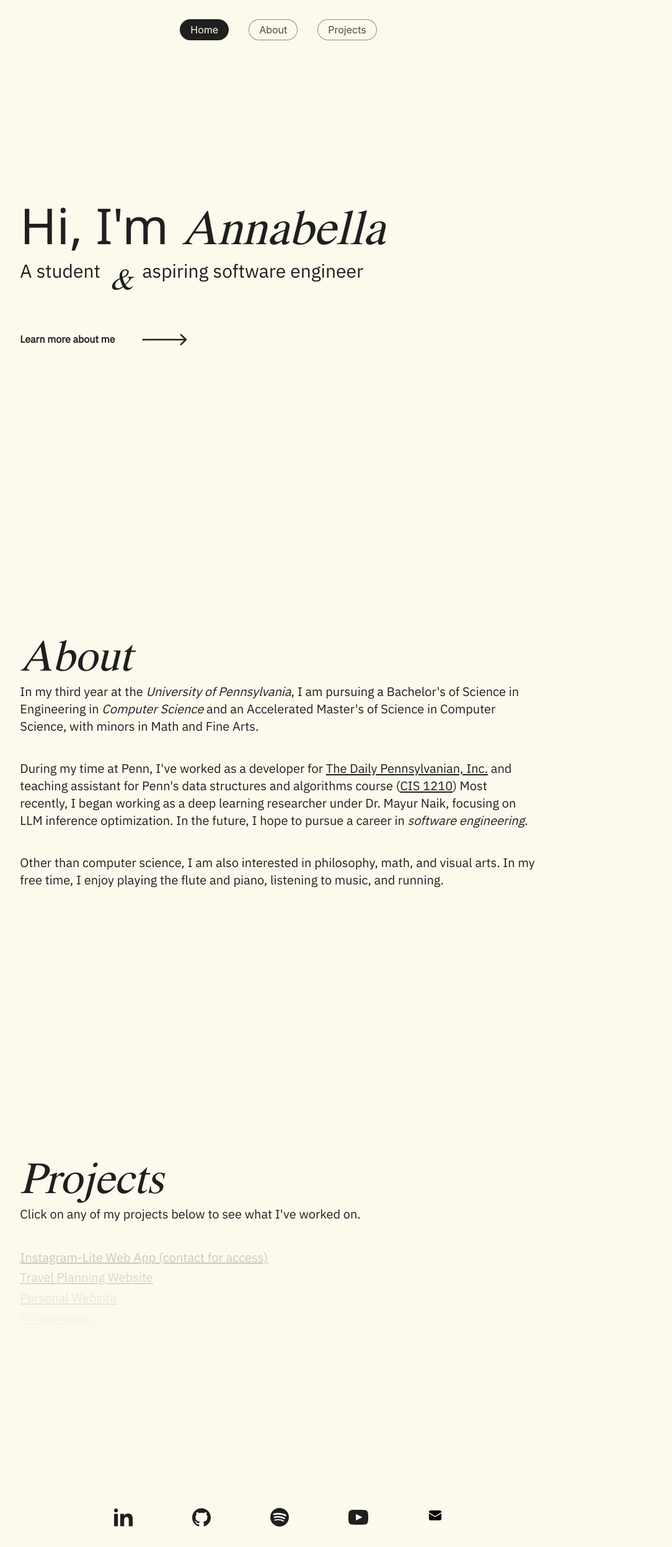
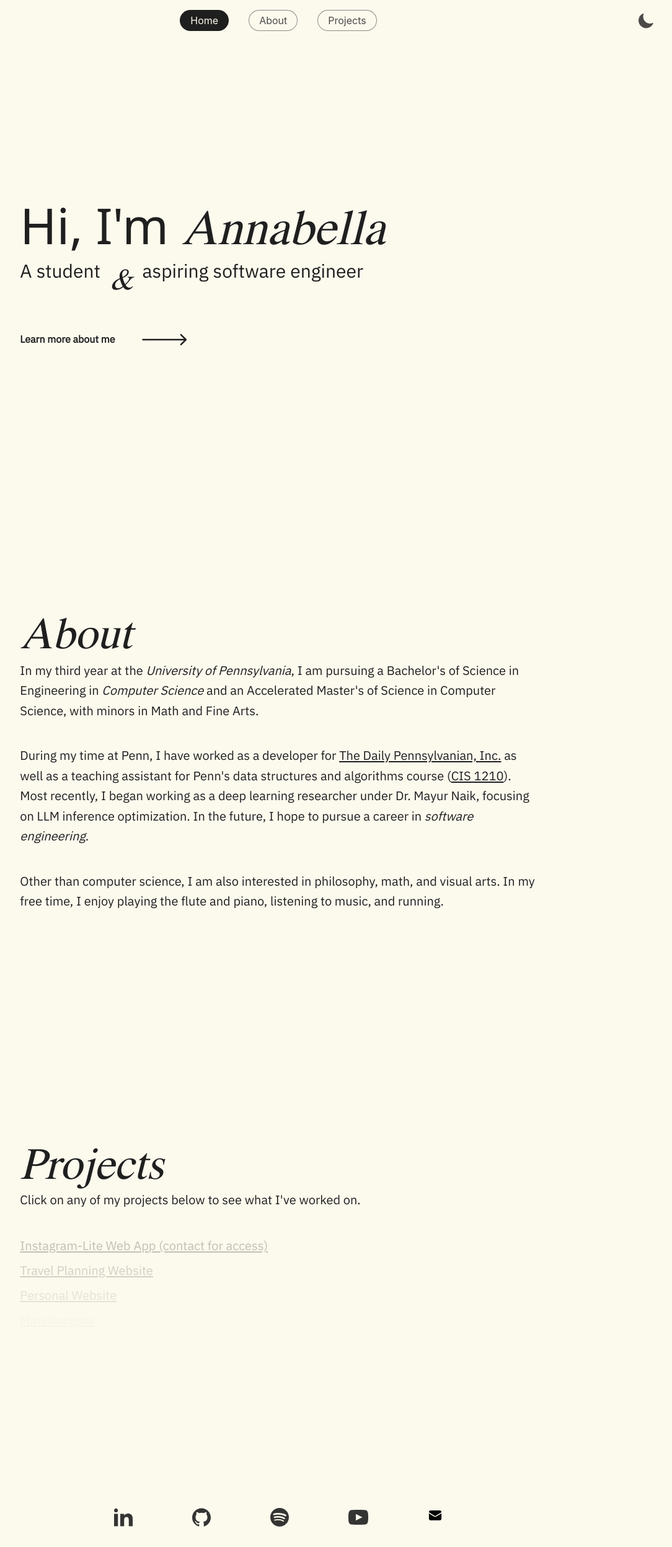
Before and after one commit to annabellatian/annabellatian.github.io, a React (Create React App) app: page /#home in a window 1280 px wide. Shown: the whole page at 62% size, without its empty margins (191-1275 px from the left). Built offline with nearby package versions, Linux system fonts and the light colour scheme; a web font is replaced by a local one.

Commit message:
added dark mode

```diff
--- a/src/components/Animate/magnetic.jsx
+++ b/src/components/Animate/magnetic.jsx
@@ -27,7 +27,7 @@ export default function Magnetic({ children }) {
             onMouseMove={onMouseMove}
             onMouseLeave={onMouseLeave}
             animate={{ x, y }}
-            transition={{ type: 'spring', stiffness: 180, damping: 15}}
+            transition={{ type: 'spring', stiffness: 150, damping: 15}}
         >
             {
                 children
--- a/src/components/Navbar/Navbar.css
+++ b/src/components/Navbar/Navbar.css
@@ -7,18 +7,22 @@
 
 @layer components {
   .nav-button {
-    @apply transition ease-in-out delay-75 bg-offWhite hover:bg-lightBlue hover:text-offWhite hover:border-lightBlue rounded-full text-darkGray border border-darkGray py-1 px-4 border-opacity-50 text-opacity-80;
+    @apply transition ease-in-out delay-75 bg-offWhite hover:bg-lightBlue hover:text-offWhite hover:border-lightBlue rounded-full text-darkGray border border-darkGray py-1 px-4 border-opacity-50 text-opacity-80 dark:bg-darkBlue dark:border-offWhite dark:text-offWhite dark:border-opacity-50 dark:text-opacity-80;
+  }
+  .active {
+    @apply bg-darkGray text-offWhite dark:bg-offWhite dark:text-darkGray;
   }
 }
 
-.active {
+/* .active {
   background-color: rgb(31,31,31);
-  /* background-color: '#1F1F1F'; */
   color: rgb(252,249,237);
 }
 
-/* :target {
-  background: rgb(205, 35, 35);
+@media (prefers-color-scheme: dark) {
+  .active {
+    background-color: #282853;
+  }
 } */
 
 .header {
@@ -54,7 +58,6 @@
 .navbtnlink {
     display: flex;
     border-radius: 4px;
-    /* background: #E8F0FF; */
     padding: 2rem 10%;
     color: #000000;
     outline: none;
@@ -86,7 +89,6 @@
       width: 0;
       height: calc(100vh - 60px);
       transition: all 0.3s ease-in;
-      /* overflow: hidden; */
     }
 
     .nav-elements.active {
--- a/src/components/Navbar/Navbar.js
+++ b/src/components/Navbar/Navbar.js
@@ -1,20 +1,18 @@
+'use client';
 import React from 'react';
 import icon from './icon.png';
-import { useState } from 'react';
+import { useState, useEffect } from 'react';
 import { Link } from 'react-router-dom';
 import './Navbar.css';
-
-// function scrolleAlt(id) {
-// document.getElementById(id).scrollIntoView({
-//     behavior: 'smooth'
-// })
-// }
+import '../../index.css';
+import Magnetic from '../Animate/magnetic';
 
 const Navbar = () => {
-    const [showNavbar, setShowNavbar] = useState(false)
-    const handleShowNavbar = () => {
-        setShowNavbar(!showNavbar)
-    }
+    // const [showNavbar, setShowNavbar] = useState(false)
+    // const handleShowNavbar = () => {
+    //     setShowNavbar(!showNavbar)
+    // }
+
     const scrolle = (id) => {
         const element = document.getElementById(id);
         if (element) {
@@ -26,15 +24,32 @@ const Navbar = () => {
         }
     }
 
+    useEffect(() => {
+        const theme = localStorage.getItem('theme');
+        if (theme === 'dark') {
+          document.documentElement.classList.add('dark');
+        }
+      }, []);
+
+      const toggleTheme = () => {
+        if (document.documentElement.classList.contains('dark')) {
+          document.documentElement.classList.remove('dark');
+          localStorage.setItem('theme', 'light');
+        } else {
+          document.documentElement.classList.add('dark');
+          localStorage.setItem('theme', 'dark');
+        }
+      }
+
+
     return (
-        <div>
-
-            <div className='overflow-hidden fixed top-0 w-full h-16 items-center flex justify-center space-x-4 text-textColor min-w-[300px] my-4'>
+        <div className='flex overflow-hidden fixed top-0 w-full h-16 justify-center'>
+            <div className='relative items-center justify-center space-x-4 text-textColor min-w-[300px] my-4'>
                 {/* <div class={`${showNavbar && 'active'}`}> */}
                     <ul className='justify-between flex list-none space-x-8'>
                         <li>
                             <Link to="#home">
-                                <button onClick={() => scrolle('home')}><div className='active nav-button' id="home-button">Home</div></button>
+                                <button onClick={() => scrolle('home')}><div className='nav-button' id="home-button">Home</div></button>
                             </Link>
                         </li>
                         <li>
@@ -52,9 +67,20 @@ const Navbar = () => {
                                 <button onClick={() => scrolle('blog')}><div className='nav-button'>Blog</div></button>
                             </Link>
                         </li> */}
+
                     </ul>
                 {/* </div> */}
             </div>
+            <div className="absolute right-0 top-0 bottom-0 my-auto pt-1 px-4 mr-4 place-content-center">
+                <Magnetic>
+                    <button onClick={toggleTheme} className='justify-items-center'>
+                        <svg className="transition-all ease-in-out fill-darkGray stroke-darkGray stroke-1 dark:fill-offWhite dark:stroke-offWhite dark:stroke-1 hover:fill-lightBlue hover:stroke-lightBlue size-[30px] opacity-80" viewBox="0 -3 25 25">
+                            <path stroke-linecap="round" stroke-linejoin="round" d="M21.752 15.002A9.72 9.72 0 0 1 18 15.75c-5.385 0-9.75-4.365-9.75-9.75 0-1.33.266-2.597.748-3.752A9.753 9.753 0 0 0 3 11.25C3 16.635 7.365 21 12.75 21a9.753 9.753 0 0 0 9.002-5.998Z" />
+                        </svg>
+                    </button>
+                </Magnetic>
+            </div>
+
         </div>
     )
 }
--- a/src/index.css
+++ b/src/index.css
@@ -1,10 +1,6 @@
 @import "tailwindcss/base";
 @import "tailwindcss/components";
 @import "tailwindcss/utilities";
-
-html {
-  background-color: #FCF9ED;
-}
 
 body {
   margin: 0;
@@ -28,14 +24,20 @@ section {
 }
 
 @layer components {
+  html {
+    @apply bg-offWhite dark:bg-darkBlue transition-none;
+  }
   .project-link {
-    @apply font-bodyText text-xl text-textColor underline decoration-solid font-light leading-relaxed;
+    @apply font-bodyText text-xl underline decoration-solid font-light leading-loose;
   }
   .link {
-    @apply transition ease-in-out delay-75 underline underline-offset-2 hover:text-lightBlue;
+    @apply underline underline-offset-2 hover:text-lightBlue transition ease-in-out delay-75;
   }
   .footer-link {
-    @apply flex transition ease-in-out delay-75 fill-darkGray hover:fill-lightBlue place-items-center;
+    @apply flex transition ease-in-out delay-75 fill-darkGray dark:fill-offWhite hover:fill-lightBlue place-items-center opacity-90;
+  }
+  .section-container {
+    @apply flex transition ease-in-out delay-75 h-screen grow text-darkGray mx-[10%] sm:mx-[15%] items-center min-h-[500px] min-w-[300px] dark:text-offWhite;
   }
 }
 
--- a/src/pages/about.js
+++ b/src/pages/about.js
@@ -5,25 +5,25 @@ import Fade from '../components/Animate/fade';
 
 const About = () => {
   return (
-    <div id="about" className='flex h-screen grow text-textColor mx-[10%] sm:mx-[15%] min-h-[620px] min-w-[300px] items-center'>
+    <div className='section-container'>
       <div className='py-4'>
         <h1 className='text-6xl pb-4 sm:text-7xl font-cardif italic'>About</h1>
         <Fade>
-          <h4 className='sm:text-xl text-l pb-4 font-bodyText'>
+          <h4 className='sm:text-xl sm:leading-relaxed text-l pb-4 font-bodyText'>
             In my third year at the <span className='italic'>University of Pennsylvania</span>, I am pursuing a Bachelor's of Science in Engineering in <span className='italic'>Computer Science</span> and an Accelerated Master's of Science in Computer Science, with minors in Math and Fine Arts.
           </h4>
         </Fade>
         <br></br>
         <Fade>
-          <h4 className='sm:text-xl text-l pb-4 font-bodyText'>
-            During my time at Penn, I've worked as a developer for <a className="link" href="https://www.thedp.com/">The Daily Pennsylvanian, Inc.</a> and teaching assistant for Penn's data structures and algorithms course (<a className="link" href="https://www.cis.upenn.edu/~cis1210/current/">CIS 1210</a>)
+          <h4 className='sm:text-xl sm:leading-relaxed text-l pb-4 font-bodyText'>
+            During my time at Penn, I have worked as a developer for <a className="link" href="https://www.thedp.com/">The Daily Pennsylvanian, Inc.</a> as well as a teaching assistant for Penn's data structures and algorithms course (<a className="link" href="https://www.cis.upenn.edu/~cis1210/current/">CIS 1210</a>).
             Most recently, I began working as a deep learning researcher under Dr. Mayur Naik, focusing on LLM inference optimization.
             In the future, I hope to pursue a career in <span className='italic'>software engineering</span>.
           </h4>
         </Fade>
         <br></br>
         <Fade>
-          <h4 className='sm:text-xl text-l pb-4 font-bodyText'>
+          <h4 className='sm:text-xl sm:leading-relaxed text-l pb-4 font-bodyText'>
             Other than computer science, I am also interested in philosophy, math, and visual arts.
             In my free time, I enjoy playing the flute and piano, listening to music, and running.
           </h4>
--- a/src/pages/home.js
+++ b/src/pages/home.js
@@ -49,7 +49,7 @@ const Home = () => {
   return (
     <div>
       <section id="home">
-        <div className='flex h-screen grow text-textColor px-[10%] sm:px-[15%] min-h-[550px] sm:min-h-[600px] min-w-[300px] items-center'>
+        <div className='section-container'>
           <div>
             <div className='text-5xl pb-4 flex-row'>
               <h1 className='font-amerton sm:text-[5rem] text-[4rem]'>Hi, I'm <span class='font-cardif italic'>Annabella</span></h1>
@@ -60,10 +60,10 @@ const Home = () => {
               <h2 className='text-2xl pb-2 sm:pb-4 sm:text-3xl font-bodyText'>&nbsp;aspiring software engineer</h2>
             </div>
             <div className='flex items-center pt-16 font-bodyText h-16'>
-              <h4 className='font-semibold'>Learn more about me</h4>
+              <h4 className='text-l font-semibold'>Learn more about me</h4>
               <div className='px-8 pt-2'>
                 <Link to='#about'><button onClick={() => scrolle('about')}>
-                  <svg className='learn-more-btn fill-darkGray hover:fill-lightBlue transition ease-in-out delay-75' width="73" height="20" viewBox="0 0 73 20" fill="#36413E" xmlns="http://www.w3.org/2000/svg">
+                  <svg className='learn-more-btn fill-darkGray dark:fill-offWhite hover:fill-lightBlue transition ease-in-out delay-75' width="73" height="20" viewBox="0 0 73 20" fill="#36413E" xmlns="http://www.w3.org/2000/svg">
                     <path d="M71.8086 10.8839C72.2967 10.3957 72.2967 9.60427 71.8086 9.11612L63.8536 1.16117C63.3655 0.67301 62.574 0.67301 62.0858 1.16117C61.5977 1.64932 61.5977 2.44078 62.0858 2.92893L69.1569 10L62.0858 17.0711C61.5977 17.5592 61.5977 18.3507 62.0858 18.8388C62.574 19.327 63.3655 19.327 63.8536 18.8388L71.8086 10.8839ZM0.606323 11.25H70.9247V8.75H0.606323V11.25Z"/>
                   </svg>
                 </button></Link></div>
--- a/src/pages/projects.js
+++ b/src/pages/projects.js
@@ -3,13 +3,13 @@ import Fade from '../components/Animate/fade';
 
 const Projects = () => {
   return (
-    <div id="projects" className='flex h-screen grow text-textColor mx-[10%] sm:mx-[15%] items-center min-h-[500px] min-w-[300px]'>
+    <div className='section-container'>
       <div className='py-4'>
         <h1 className='text-6xl pb-4 sm:text-7xl font-cardif italic'>Projects</h1>
         <h2 className='text-l pb-4 sm:text-xl font-bodyText'>Click on any of my projects below to see what I've worked on.</h2>
         <br></br>
         <Fade>
-          <a className='project-link pointer-events-none' href="">Instagram-Lite Web App (contact for access) </a>
+          <a className='project-link link pointer-events-none' href="">Instagram-Lite Web App (contact for access) </a>
         </Fade>
         <Fade>
           <a className='project-link link' href="https://github.com/kuomat/Hotel_Reviews_Website">Travel Planning Website</a>
@@ -26,6 +26,7 @@ const Projects = () => {
         <Fade>
           <a className='project-link link' href='https://github.com/annabellatian/google-cal-scheduler'>Google Calendar Class Scheduler</a>
         </Fade>
+
       </div>
     </div>
   );
--- a/tailwind.config.js
+++ b/tailwind.config.js
@@ -1,5 +1,6 @@
 /** @type {import('tailwindcss').Config} */
 module.exports = {
+  darkMode: 'selector',
   content: [
     './src/**/*.js',
   ],
```
Also changed, not shown: src/App.js (+5 -3 lines), 1 other file (tests, documents, lock files or other folders).
